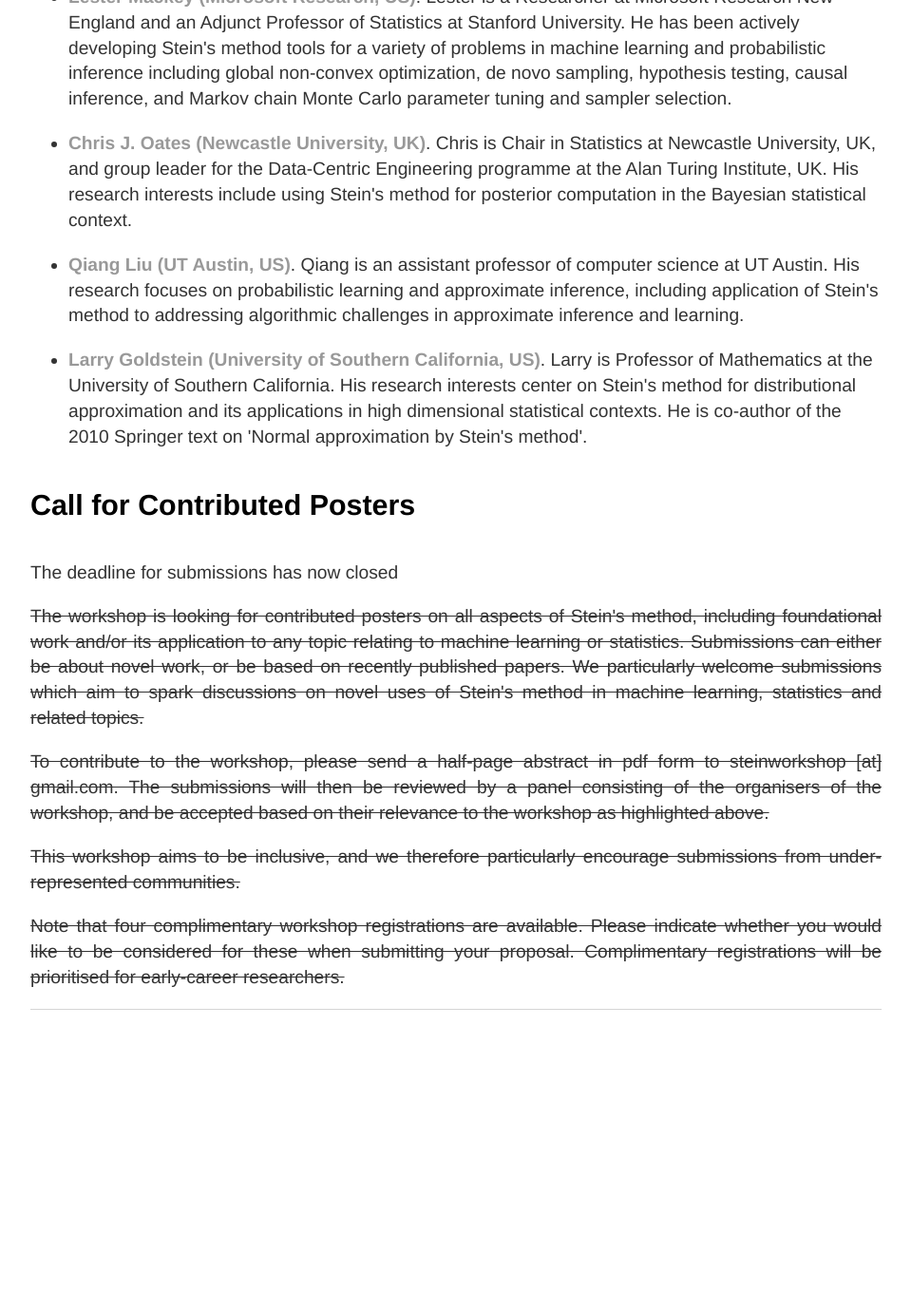
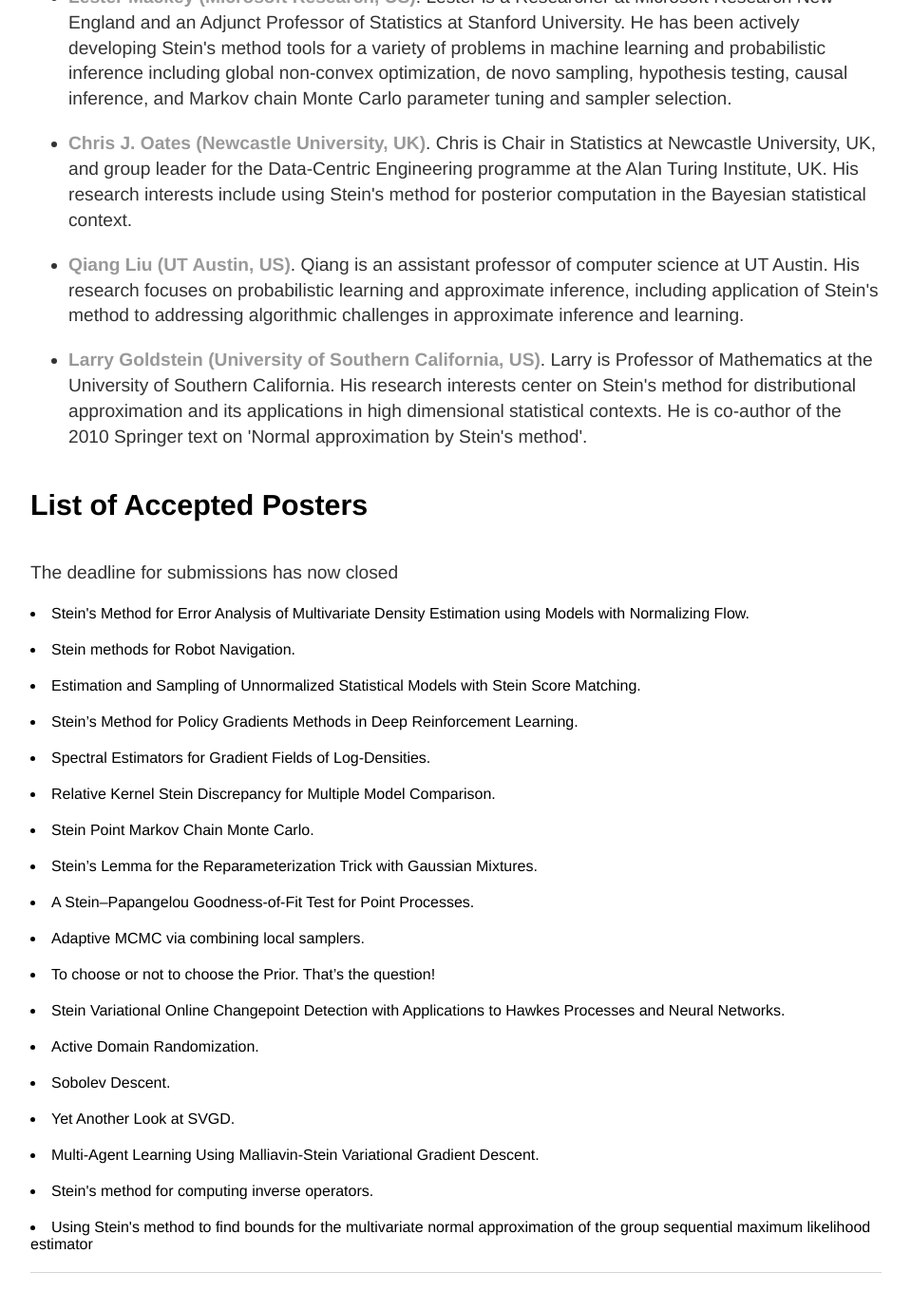
Before and after one commit to steinworkshop/steinworkshop.github.io, a Jekyll site: the page built from index.html, in a window 1280 px wide and 1400 px high, scrolled down 3159 px. Shown: the top 1379 px of the window at 95% size, without its empty margins (160-1119 px from the left). Built offline with Jekyll 4.4.1, drawn with Linux system fonts in a browser that asks for light colours; before the commit the page ends 4282 px from its top, so only the background shows below that.

Commit message:
accepted posters

```diff
--- a/index.html
+++ b/index.html
@@ -102,16 +102,45 @@ title: ICML Workshop on Stein's Method
 
 <div class="blurb">
 
-	<h4> Call for Contributed Posters </h4>
+	<h4> List of Accepted Posters </h4>
 
 	<p>The deadline for submissions has now closed </p>
 
-	<p><s>The workshop is looking for contributed posters on all aspects of Stein's method, including foundational work and/or its application to any topic relating to machine learning or statistics. Submissions can either be about novel work, or be based on recently published papers. We particularly welcome submissions which aim to spark discussions on novel uses of Stein's method in machine learning, statistics and related topics.</s></p>
+	<li> Stein's Method for Error Analysis of Multivariate Density Estimation using Models with Normalizing Flow. </li>
 
-	<p><s>To contribute to the workshop, please send a half-page abstract in pdf form to steinworkshop [at] gmail.com. The submissions will then be reviewed by a panel consisting of the organisers of the workshop, and be accepted based on their relevance to the workshop as highlighted above.</s></p>
+	<li> Stein methods for Robot Navigation. </li>
 
-	<p><s>This workshop aims to be inclusive, and we therefore particularly encourage submissions from under-represented communities.</s></p>
+	<li> Estimation and Sampling of Unnormalized Statistical Models with Stein Score Matching. </li>
 
-	<p><s>Note that four complimentary workshop registrations are available. Please indicate whether you would like to be considered for these when submitting your proposal. Complimentary registrations will be prioritised for early-career researchers.</s></p>
+	<li> Stein’s Method for Policy Gradients Methods in Deep Reinforcement Learning.</li>
+
+	<li> Spectral Estimators for Gradient Fields of Log-Densities.</li>
+
+	<li> Relative Kernel Stein Discrepancy for Multiple Model Comparison.</li>
+
+	<li> Stein Point Markov Chain Monte Carlo.</li>
+
+	<li> Stein’s Lemma for the Reparameterization Trick with Gaussian Mixtures.</li>
+
+	<li> A Stein–Papangelou Goodness-of-Fit Test for Point Processes.</li>
+
+	<li> Adaptive MCMC via combining local samplers.</li>
+
+	<li> To choose or not to choose the Prior. That’s the question!</li>
+
+	<li> Stein Variational Online Changepoint Detection with Applications to Hawkes Processes and Neural Networks. </li>
+
+	<li> Active Domain Randomization. </li>
+
+	<li> Sobolev Descent. </li>
+
+	<li> Yet Another Look at SVGD. </li>
+
+	<li> Multi-Agent Learning Using Malliavin-Stein Variational Gradient Descent. </li>
+
+	<li> Stein's method for computing inverse operators. </li>
+
+	<li> Using Stein's method to find bounds for the multivariate normal approximation of the group sequential maximum likelihood estimator </li>
+
 
 </div>
```
